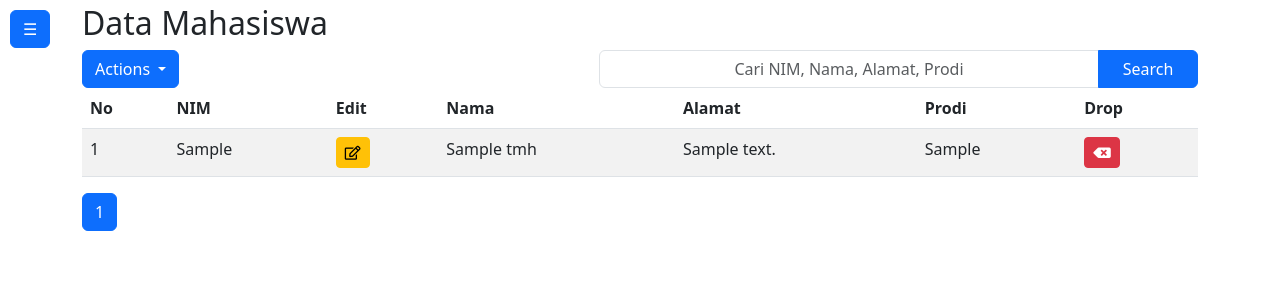
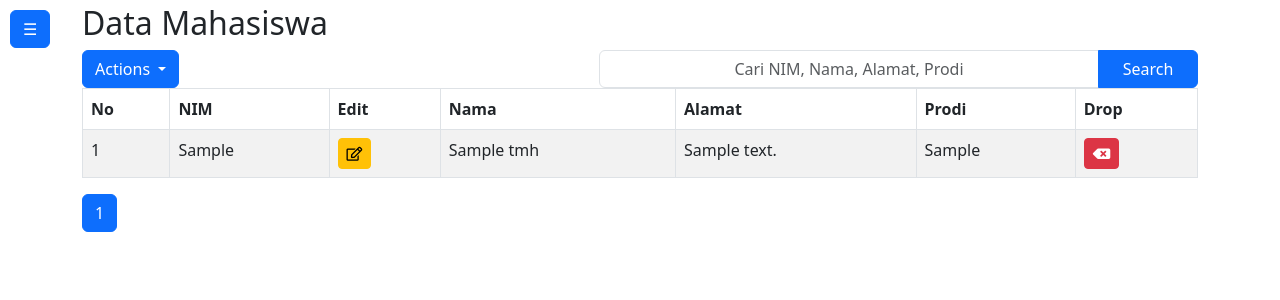
Before and after one commit to darisRanggaPratama/bootstrap-modal-crud, a PHP site: page /bootstrap-right-sidebar4/index.php in a window 1280 px wide. Shown: the top 300 px of the page. Run offline with PHP 8.4, Linux system fonts and the light colour scheme; tables that the repository leaves empty or names only in its code hold one stand-in row (values such as "Sample post").

Commit message:
initial commit

```diff
--- a/bootstrap-right-sidebar4/index.php
+++ b/bootstrap-right-sidebar4/index.php
@@ -70,7 +70,7 @@ include 'includes/header.php';
 
     </div>
 
-    <table class="table table-striped">
+    <table class="table table-bordered table-hover table-striped">
         <thead>
         <tr>
             <th>No</th>
```
